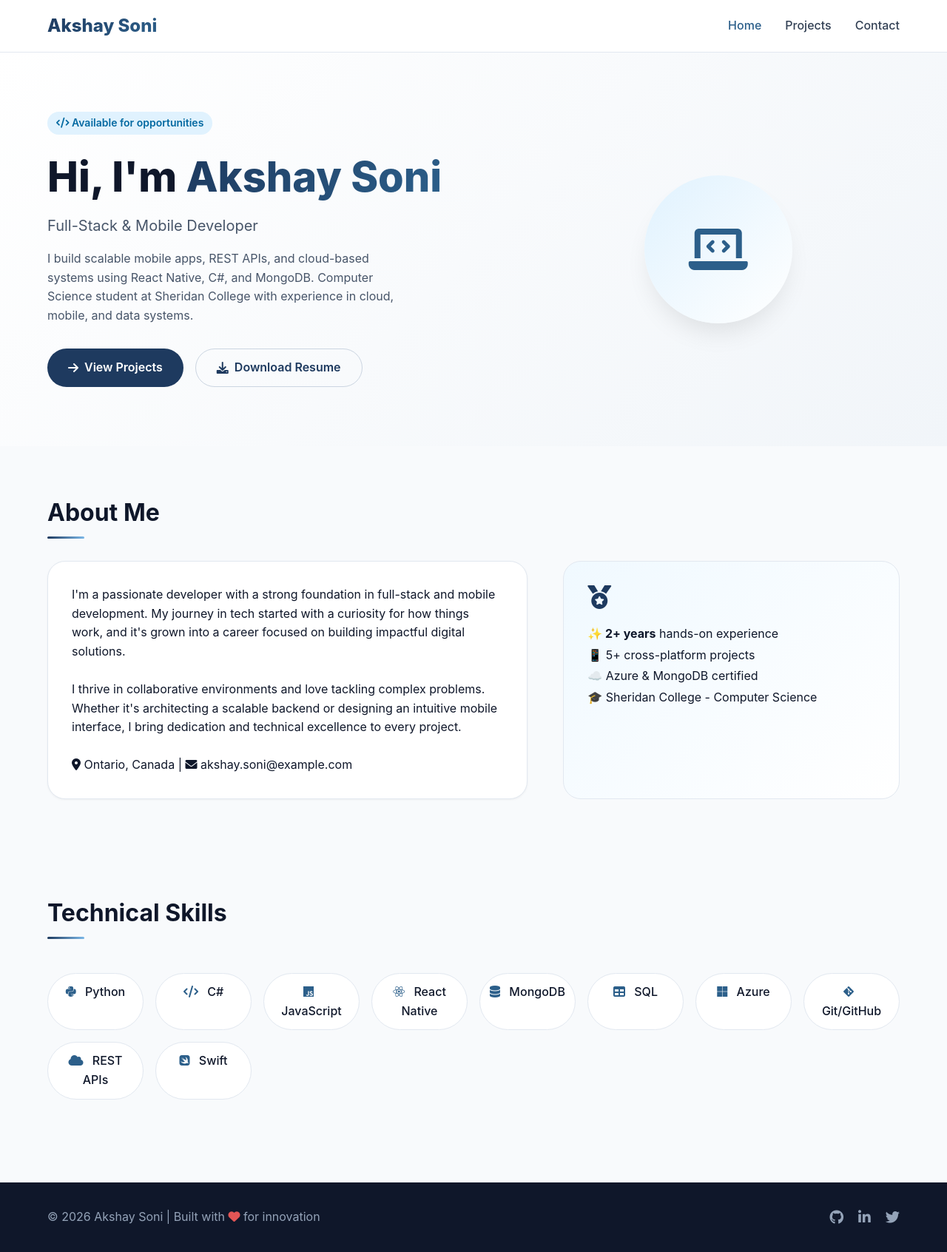
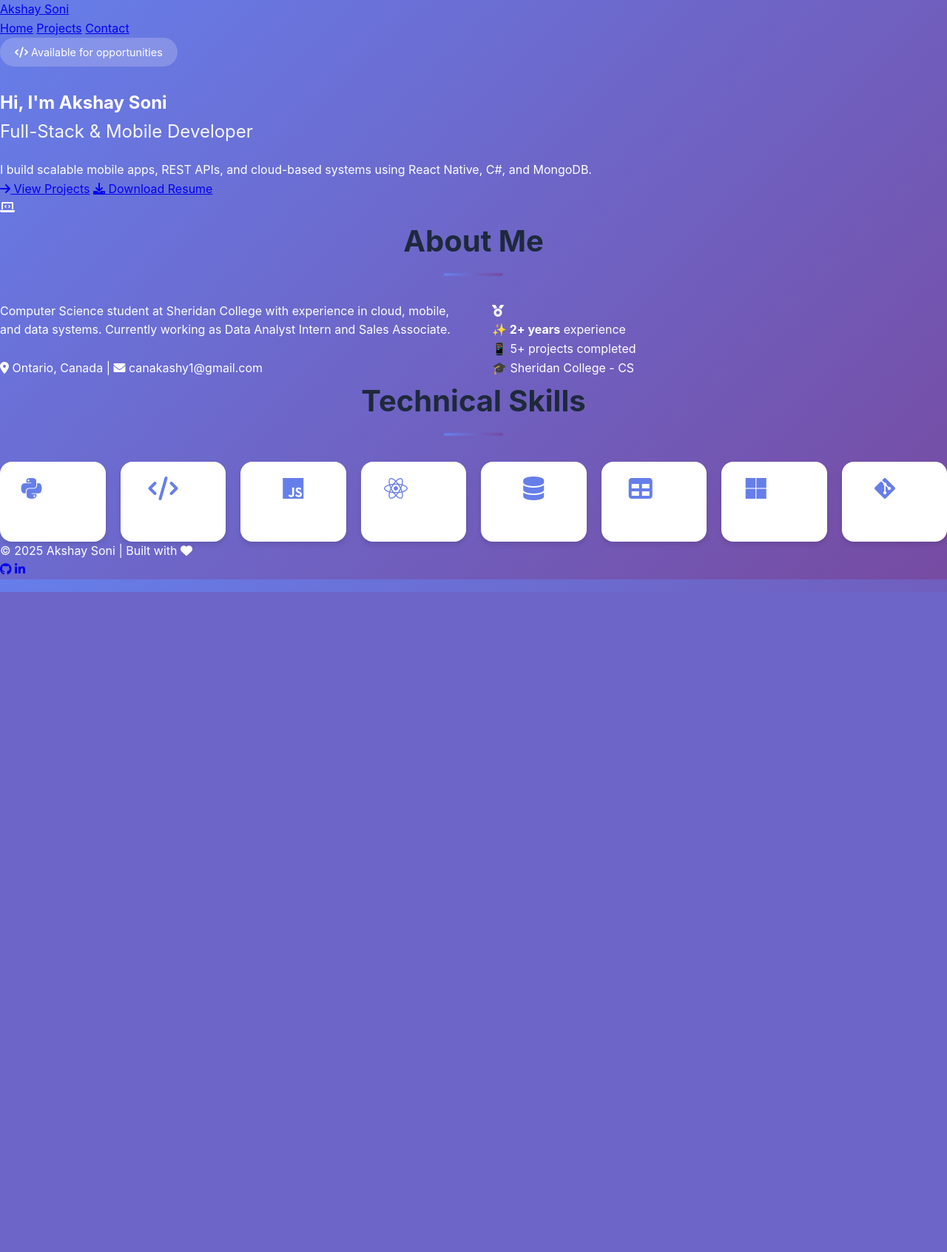
Before and after one commit to soniaksca/portfolio, a Flask app: page / in a window 1280 px wide. Shown: the whole page at 74% size. After the commit the page ends 800 px from the top, so only its background shows below. Run offline with Flask 3, Linux system fonts and the light colour scheme.

Commit message:
Css Updated

```diff
--- a/Static/css/style.css
+++ b/Static/css/style.css
@@ -6,571 +6,510 @@
 
 body {
     font-family: -apple-system, BlinkMacSystemFont, 'Segoe UI', Roboto, Helvetica, Arial, sans-serif;
-    background: #f8fafc;
-    color: #0f172a;
+    background: linear-gradient(135deg, #667eea 0%, #764ba2 100%);
+    color: #fff;
     line-height: 1.6;
+    overflow-x: hidden;
 }
 
-.container {
+/* Presentation Container */
+.presentation-container {
+    scroll-snap-type: y mandatory;
+    overflow-y: scroll;
+    height: 100vh;
+}
+
+.slide {
+    scroll-snap-align: start;
+    min-height: 100vh;
+    display: flex;
+    align-items: center;
+    justify-content: center;
+    padding: 80px 24px;
+    position: relative;
+    background: rgba(255, 255, 255, 0.95);
+    margin: 20px;
+    border-radius: 32px;
+    box-shadow: 0 25px 50px -12px rgba(0, 0, 0, 0.25);
+}
+
+.slide:nth-child(odd) {
+    background: linear-gradient(135deg, #ffffff 0%, #f8f9ff 100%);
+}
+
+.slide:nth-child(even) {
+    background: linear-gradient(135deg, #f8f9ff 0%, #ffffff 100%);
+}
+
+/* Content Styling */
+.content {
     max-width: 1200px;
     margin: 0 auto;
-    padding: 0 24px;
+    width: 100%;
+    animation: fadeInUp 0.8s ease-out;
 }
 
-/* Navigation */
-nav {
-    position: sticky;
-    top: 0;
-    background: rgba(255, 255, 255, 0.98);
-    backdrop-filter: blur(10px);
-    border-bottom: 1px solid #e2e8f0;
-    padding: 16px 0;
-    z-index: 100;
+@keyframes fadeInUp {
+    from {
+        opacity: 0;
+        transform: translateY(30px);
+    }
+    to {
+        opacity: 1;
+        transform: translateY(0);
+    }
 }
 
-.nav-container {
-    max-width: 1200px;
-    margin: 0 auto;
-    padding: 0 24px;
-    display: flex;
-    justify-content: space-between;
-    align-items: center;
-}
-
-.logo {
-    font-size: 1.5rem;
-    font-weight: 800;
-    background: linear-gradient(135deg, #1e3a5f, #2c5f8a);
-    background-clip: text;
-    -webkit-background-clip: text;
-    color: transparent;
-    text-decoration: none;
-}
-
-.logo:hover {
-    opacity: 0.8;
-}
-
-.nav-links {
-    display: flex;
-    gap: 2rem;
-}
-
-.nav-links a {
-    text-decoration: none;
-    font-weight: 500;
-    color: #334155;
-    transition: color 0.2s;
-}
-
-.nav-links a:hover,
-.nav-links a.active {
-    color: #2c5f8a;
-}
-
-/* Hero Section */
-.hero {
-    padding: 80px 0;
-    background: linear-gradient(135deg, #ffffff 0%, #f1f5f9 100%);
-}
-
-.hero-content {
-    max-width: 1200px;
-    margin: 0 auto;
-    padding: 0 24px;
-    display: flex;
-    align-items: center;
-    justify-content: space-between;
-    gap: 48px;
-    flex-wrap: wrap;
-}
-
-.hero-text {
-    flex: 1;
-    min-width: 280px;
+/* Hero Slide */
+.hero-slide {
+    text-align: center;
+    background: linear-gradient(135deg, #667eea 0%, #764ba2 100%) !important;
+    color: white;
 }
 
 .hero-badge {
     display: inline-block;
-    background: #e0f2fe;
-    color: #0369a1;
-    padding: 4px 12px;
-    border-radius: 20px;
-    font-size: 0.875rem;
-    font-weight: 600;
-    margin-bottom: 24px;
+    background: rgba(255, 255, 255, 0.2);
+    backdrop-filter: blur(10px);
+    padding: 8px 20px;
+    border-radius: 40px;
+    font-size: 0.9rem;
+    margin-bottom: 30px;
 }
 
-.hero h1 {
-    font-size: 3.5rem;
+.hero-slide h1 {
+    font-size: 4rem;
+    margin-bottom: 20px;
     font-weight: 800;
-    line-height: 1.2;
-    margin-bottom: 16px;
-    color: #0f172a;
 }
 
-.highlight {
-    background: linear-gradient(120deg, #1e3a5f, #2c5f8a);
+.gradient-text {
+    background: linear-gradient(135deg, #fff, #e0e7ff);
     background-clip: text;
     -webkit-background-clip: text;
     color: transparent;
 }
 
 .tagline {
-    font-size: 1.25rem;
-    color: #475569;
-    margin-bottom: 16px;
+    font-size: 1.5rem;
+    margin-bottom: 20px;
+    opacity: 0.95;
 }
 
-.bio {
-    color: #475569;
-    margin-bottom: 32px;
-    max-width: 500px;
+.hero-bio {
+    font-size: 1.1rem;
+    max-width: 600px;
+    margin: 0 auto 40px;
+    opacity: 0.9;
 }
 
-.btn-group {
-    display: flex;
-    gap: 16px;
-    flex-wrap: wrap;
+/* Navigation Dots */
+.nav-dots {
+    position: fixed;
+    right: 30px;
+    top: 50%;
+    transform: translateY(-50%);
+    z-index: 1000;
 }
 
-.cta-button {
-    background: #1e3a5f;
-    color: white;
-    padding: 12px 28px;
-    border-radius: 40px;
-    text-decoration: none;
-    font-weight: 600;
-    display: inline-flex;
-    align-items: center;
-    gap: 8px;
-    transition: all 0.2s;
+.dot {
+    width: 10px;
+    height: 10px;
+    background: rgba(255, 255, 255, 0.5);
+    border-radius: 50%;
+    margin: 15px 0;
+    cursor: pointer;
+    transition: all 0.3s;
 }
 
-.cta-button:hover {
-    background: #2c5f8a;
-    transform: translateY(-2px);
-    box-shadow: 0 10px 20px -5px rgba(0, 0, 0, 0.1);
+.dot.active {
+    background: white;
+    height: 30px;
+    border-radius: 5px;
 }
 
-.secondary-button {
-    background: transparent;
-    color: #1e3a5f;
-    padding: 12px 28px;
-    border-radius: 40px;
-    text-decoration: none;
-    font-weight: 600;
-    border: 1px solid #cbd5e1;
-    display: inline-flex;
-    align-items: center;
-    gap: 8px;
-    transition: all 0.2s;
+.dot:hover {
+    background: white;
+    transform: scale(1.2);
 }
 
-.secondary-button:hover {
-    border-color: #2c5f8a;
-    background: #f0f9ff;
-    transform: translateY(-2px);
+/* Slide Navigation */
+.slide-nav {
+    position: fixed;
+    bottom: 30px;
+    right: 30px;
+    display: flex;
+    gap: 15px;
+    z-index: 1000;
 }
 
-.hero-visual {
-    flex: 0.8;
-    display: flex;
-    justify-content: center;
+.nav-btn {
+    background: rgba(0, 0, 0, 0.5);
+    backdrop-filter: blur(10px);
+    border: none;
+    color: white;
+    width: 50px;
+    height: 50px;
+    border-radius: 50%;
+    cursor: pointer;
+    transition: all 0.3s;
+    font-size: 1.2rem;
 }
 
-.code-icon {
-    width: 200px;
-    height: 200px;
-    background: linear-gradient(135deg, #e0f2fe, #ffffff);
-    border-radius: 50%;
-    display: flex;
-    align-items: center;
-    justify-content: center;
-    box-shadow: 0 20px 35px -10px rgba(0, 0, 0, 0.1);
+.nav-btn:hover {
+    background: rgba(0, 0, 0, 0.7);
+    transform: scale(1.1);
 }
 
-.code-icon i {
-    font-size: 4rem;
-    color: #2c5f8a;
-}
-
-/* Sections */
-section {
-    padding: 64px 0;
-}
-
+/* Section Titles */
 .section-title {
-    font-size: 2rem;
-    font-weight: 700;
-    margin-bottom: 40px;
+    font-size: 2.5rem;
+    margin-bottom: 50px;
+    text-align: center;
     position: relative;
-    display: inline-block;
+    color: #1e293b;
 }
 
 .section-title:after {
     content: '';
     position: absolute;
-    bottom: -10px;
-    left: 0;
-    width: 50px;
-    height: 3px;
-    background: linear-gradient(90deg, #1e3a5f, #7cb8e8);
-    border-radius: 3px;
+    bottom: -15px;
+    left: 50%;
+    transform: translateX(-50%);
+    width: 80px;
+    height: 4px;
+    background: linear-gradient(90deg, #667eea, #764ba2);
+    border-radius: 2px;
 }
 
-/* About Section */
+/* About Grid */
 .about-grid {
-    display: flex;
-    gap: 48px;
-    flex-wrap: wrap;
+    display: grid;
+    grid-template-columns: 1fr 1fr;
+    gap: 50px;
+    margin-top: 30px;
 }
 
-.about-text {
-    flex: 1.5;
+.about-card {
     background: white;
-    padding: 32px;
+    padding: 40px;
     border-radius: 24px;
-    border: 1px solid #e2e8f0;
-    box-shadow: 0 1px 3px rgba(0, 0, 0, 0.05);
+    box-shadow: 0 10px 30px rgba(0, 0, 0, 0.1);
+    transition: transform 0.3s;
 }
 
-.about-highlight {
-    flex: 1;
-    background: linear-gradient(135deg, #f0f9ff, #ffffff);
-    padding: 32px;
-    border-radius: 24px;
-    border: 1px solid #e2e8f0;
+.about-card:hover {
+    transform: translateY(-10px);
 }
 
-.about-highlight i {
-    font-size: 2rem;
-    color: #1e3a5f;
+.about-card i {
+    font-size: 3rem;
+    color: #667eea;
+    margin-bottom: 20px;
 }
 
-.about-highlight p {
-    margin-top: 15px;
+.about-card p {
+    color: #475569;
     line-height: 1.8;
 }
 
-/* Skills Section */
+/* Stats Grid */
+.stats-grid {
+    display: grid;
+    grid-template-columns: repeat(auto-fit, minmax(200px, 1fr));
+    gap: 30px;
+    margin-top: 30px;
+}
+
+.stat-card {
+    text-align: center;
+    padding: 30px;
+    background: white;
+    border-radius: 24px;
+    box-shadow: 0 10px 30px rgba(0, 0, 0, 0.1);
+    transition: all 0.3s;
+}
+
+.stat-card:hover {
+    transform: translateY(-5px);
+    box-shadow: 0 20px 40px rgba(0, 0, 0, 0.15);
+}
+
+.stat-number {
+    font-size: 3rem;
+    font-weight: 800;
+    color: #667eea;
+    display: block;
+}
+
+.stat-label {
+    color: #475569;
+    margin-top: 10px;
+}
+
+/* Skills Grid */
 .skills-grid {
     display: grid;
-    grid-template-columns: repeat(auto-fill, minmax(120px, 1fr));
-    gap: 16px;
-    margin-top: 16px;
+    grid-template-columns: repeat(auto-fill, minmax(140px, 1fr));
+    gap: 20px;
+    margin-top: 30px;
 }
 
 .skill-card {
     background: white;
-    padding: 12px;
+    padding: 20px;
     text-align: center;
-    border-radius: 40px;
-    border: 1px solid #e2e8f0;
-    transition: all 0.2s;
+    border-radius: 16px;
+    transition: all 0.3s;
     cursor: pointer;
-    font-weight: 500;
+    box-shadow: 0 4px 6px rgba(0, 0, 0, 0.1);
 }
 
 .skill-card:hover {
-    transform: translateY(-3px);
-    border-color: #2c5f8a;
-    box-shadow: 0 5px 15px -5px rgba(0, 0, 0, 0.1);
-    background: #f8fafc;
+    transform: translateY(-5px);
+    box-shadow: 0 10px 20px rgba(0, 0, 0, 0.15);
+    background: linear-gradient(135deg, #667eea, #764ba2);
+    color: white;
 }
 
 .skill-card i {
-    margin-right: 8px;
-    color: #2c5f8a;
+    font-size: 2rem;
+    margin-bottom: 10px;
+    color: #667eea;
 }
 
-/* Projects Page */
-.projects-header {
-    background: linear-gradient(135deg, #f0f9ff, #ffffff);
-    padding: 60px 0 40px;
-    text-align: center;
-    border-bottom: 1px solid #e2e8f0;
+.skill-card:hover i {
+    color: white;
 }
 
-.projects-header h1 {
-    font-size: 2.5rem;
-    margin-bottom: 12px;
-    color: #0f172a;
+.skill-card span {
+    display: block;
+    font-weight: 600;
+    color: #1e293b;
 }
 
-.projects-header p {
-    color: #475569;
-    font-size: 1.1rem;
+.skill-card:hover span {
+    color: white;
 }
 
+/* Projects Grid */
 .projects-grid {
     display: grid;
-    grid-template-columns: repeat(auto-fit, minmax(320px, 1fr));
-    gap: 32px;
-    margin: 48px 0;
+    grid-template-columns: repeat(auto-fit, minmax(350px, 1fr));
+    gap: 30px;
+    margin-top: 30px;
 }
 
 .project-card {
     background: white;
     border-radius: 24px;
     overflow: hidden;
-    border: 1px solid #e2e8f0;
     transition: all 0.3s;
+    box-shadow: 0 10px 30px rgba(0, 0, 0, 0.1);
 }
 
 .project-card:hover {
-    transform: translateY(-5px);
-    box-shadow: 0 20px 30px -15px rgba(0, 0, 0, 0.1);
+    transform: translateY(-10px);
+    box-shadow: 0 20px 40px rgba(0, 0, 0, 0.2);
 }
 
-.project-img {
-    height: 180px;
-    background: linear-gradient(135deg, #1e3a5f, #2c5f8a);
+.project-image {
+    height: 200px;
+    background: linear-gradient(135deg, #667eea, #764ba2);
     display: flex;
     align-items: center;
     justify-content: center;
+    font-size: 4rem;
     color: white;
-    font-size: 3rem;
 }
 
 .project-card h3 {
-    margin: 20px 20px 8px;
-    font-size: 1.35rem;
-    color: #0f172a;
+    padding: 20px 20px 10px;
+    color: #1e293b;
 }
 
 .project-card p {
-    margin: 0 20px 16px;
+    padding: 0 20px 15px;
     color: #475569;
-    line-height: 1.6;
 }
 
 .project-tech {
-    margin: 0 20px 12px;
+    padding: 0 20px 15px;
     display: flex;
     flex-wrap: wrap;
     gap: 8px;
 }
 
 .tech-tag {
-    background: #e0f2fe;
+    background: #e0e7ff;
     padding: 4px 12px;
     border-radius: 20px;
     font-size: 0.75rem;
+    color: #667eea;
     font-weight: 600;
-    color: #0369a1;
 }
 
 .project-link {
+    display: inline-block;
     margin: 0 20px 20px;
-    display: inline-block;
+    padding: 10px 20px;
+    background: linear-gradient(135deg, #667eea, #764ba2);
+    color: white;
     text-decoration: none;
-    color: #1e3a5f;
+    border-radius: 40px;
     font-weight: 600;
-    transition: gap 0.2s;
+    transition: all 0.3s;
 }
 
 .project-link:hover {
-    text-decoration: underline;
-    gap: 8px;
+    transform: translateX(5px);
 }
 
-/* Contact Page */
-.contact-page {
-    max-width: 700px;
-    margin: 60px auto;
+/* Contact Form */
+.contact-form-container {
+    max-width: 600px;
+    margin: 0 auto;
     background: white;
-    border-radius: 32px;
-    padding: 48px;
-    border: 1px solid #e2e8f0;
-    box-shadow: 0 20px 35px -12px rgba(0, 0, 0, 0.05);
-}
-
-.contact-header {
-    text-align: center;
-    margin-bottom: 32px;
-}
-
-.contact-header h1 {
-    font-size: 2rem;
-    margin-bottom: 8px;
-    color: #0f172a;
-}
-
-.contact-header p {
-    color: #475569;
+    padding: 40px;
+    border-radius: 24px;
+    box-shadow: 0 10px 30px rgba(0, 0, 0, 0.1);
 }
 
 .contact-form input,
 .contact-form textarea {
     width: 100%;
-    padding: 14px 18px;
-    margin-bottom: 16px;
+    padding: 15px;
+    margin-bottom: 20px;
     border: 1px solid #e2e8f0;
-    border-radius: 16px;
+    border-radius: 12px;
     font-family: inherit;
     font-size: 1rem;
-    transition: all 0.2s;
+    transition: all 0.3s;
 }
 
 .contact-form input:focus,
 .contact-form textarea:focus {
     outline: none;
-    border-color: #2c5f8a;
-    box-shadow: 0 0 0 3px rgba(44, 95, 138, 0.1);
+    border-color: #667eea;
+    box-shadow: 0 0 0 3px rgba(102, 126, 234, 0.1);
 }
 
 .contact-form button {
     width: 100%;
-    background: #1e3a5f;
+    padding: 15px;
+    background: linear-gradient(135deg, #667eea, #764ba2);
     color: white;
     border: none;
-    padding: 14px;
     border-radius: 40px;
+    font-size: 1rem;
     font-weight: 600;
     cursor: pointer;
-    display: flex;
-    align-items: center;
-    justify-content: center;
-    gap: 8px;
-    transition: all 0.2s;
+    transition: all 0.3s;
 }
 
 .contact-form button:hover {
-    background: #2c5f8a;
-    transform: translateY(-1px);
+    transform: translateY(-2px);
+    box-shadow: 0 10px 20px rgba(102, 126, 234, 0.3);
 }
 
 .contact-info {
-    margin-top: 32px;
-    padding-top: 32px;
-    border-top: 1px solid #e2e8f0;
+    margin-top: 30px;
     display: flex;
     justify-content: center;
-    gap: 24px;
+    gap: 30px;
     flex-wrap: wrap;
 }
 
 .contact-info-item {
     display: flex;
     align-items: center;
-    gap: 8px;
+    gap: 10px;
     color: #475569;
-    font-size: 0.875rem;
+    background: white;
+    padding: 10px 20px;
+    border-radius: 40px;
+    box-shadow: 0 4px 6px rgba(0, 0, 0, 0.1);
 }
 
-.contact-info-item i {
-    color: #1e3a5f;
-    font-size: 1rem;
+/* CTA Buttons */
+.cta-buttons {
+    display: flex;
+    gap: 20px;
+    justify-content: center;
+    flex-wrap: wrap;
 }
 
-/* Footer */
-footer {
-    background: #0f172a;
-    color: #94a3b8;
-    padding: 32px 0;
-    margin-top: 48px;
+.btn-primary, .btn-secondary {
+    padding: 14px 35px;
+    border-radius: 40px;
+    text-decoration: none;
+    font-weight: 600;
+    transition: all 0.3s;
+    display: inline-flex;
+    align-items: center;
+    gap: 10px;
 }
 
-.footer-content {
-    max-width: 1200px;
-    margin: 0 auto;
-    padding: 0 24px;
-    display: flex;
-    justify-content: space-between;
-    align-items: center;
-    flex-wrap: wrap;
-    gap: 16px;
+.btn-primary {
+    background: white;
+    color: #667eea;
 }
 
-.social-links {
-    display: flex;
-    gap: 20px;
+.btn-primary:hover {
+    transform: translateY(-2px);
+    box-shadow: 0 10px 20px rgba(0, 0, 0, 0.2);
 }
 
-.social-links a {
-    color: #94a3b8;
-    font-size: 1.2rem;
-    transition: color 0.2s;
+.btn-secondary {
+    background: rgba(255, 255, 255, 0.2);
+    backdrop-filter: blur(10px);
+    color: white;
+    border: 1px solid white;
 }
 
-.social-links a:hover {
-    color: white;
+.btn-secondary:hover {
+    background: white;
+    color: #667eea;
 }
 
-/* Flash Messages */
-.flash-message {
-    position: fixed;
-    top: 100px;
-    right: 20px;
-    background: #10b981;
-    color: white;
-    padding: 12px 20px;
-    border-radius: 12px;
-    z-index: 1000;
-    animation: slideIn 0.3s ease;
-}
-
-@keyframes slideIn {
-    from {
-        transform: translateX(100%);
-        opacity: 0;
-    }
-    to {
-        transform: translateX(0);
-        opacity: 1;
-    }
-}
-
-/* Responsive Design */
+/* Responsive */
 @media (max-width: 768px) {
-    .nav-container {
-        flex-direction: column;
-        gap: 12px;
-    }
-
-    .hero h1 {
+    .hero-slide h1 {
         font-size: 2.5rem;
     }
 
-    .hero-content {
-        text-align: center;
-        flex-direction: column;
-    }
-
-    .btn-group {
-        justify-content: center;
-    }
-
-    .bio {
-        margin: 0 auto 32px;
-    }
-
-    .section-title:after {
-        left: 50%;
-        transform: translateX(-50%);
-    }
-
-    .section-title {
-        text-align: center;
-        display: block;
+    .tagline {
+        font-size: 1.2rem;
     }
 
     .about-grid {
-        flex-direction: column;
-    }
-
-    .contact-page {
-        padding: 32px 24px;
-        margin: 40px 20px;
-    }
-
-    .footer-content {
-        flex-direction: column;
-        text-align: center;
+        grid-template-columns: 1fr;
     }
 
     .projects-grid {
         grid-template-columns: 1fr;
     }
+
+    .slide {
+        margin: 10px;
+        padding: 60px 20px;
+    }
+
+    .nav-dots {
+        display: none;
+    }
 }
+
+/* Scrollbar Styling */
+::-webkit-scrollbar {
+    width: 8px;
+}
+
+::-webkit-scrollbar-track {
+    background: #f1f1f1;
+}
+
+::-webkit-scrollbar-thumb {
+    background: linear-gradient(135deg, #667eea, #764ba2);
+    border-radius: 4px;
+}
--- a/Templates/index.html
+++ b/Templates/index.html
@@ -3,12 +3,11 @@
 <head>
     <meta charset="UTF-8">
     <meta name="viewport" content="width=device-width, initial-scale=1.0">
-    <title>Akshay Soni | Full-Stack & Mobile Developer</title>
+    <title>Akshay Soni | Full-Stack Developer</title>
     <link rel="stylesheet" href="{{ url_for('static', filename='css/style.css') }}">
     <link rel="stylesheet" href="https://cdnjs.cloudflare.com/ajax/libs/font-awesome/6.0.0-beta3/css/all.min.css">
 </head>
 <body>
-
 <nav>
     <div class="nav-container">
         <a href="{{ url_for('home') }}" class="logo">Akshay Soni</a>
@@ -19,7 +18,6 @@
         </div>
     </div>
 </nav>
-
 <main>
     <section class="hero">
         <div class="hero-content">
@@ -27,10 +25,7 @@
                 <span class="hero-badge"><i class="fas fa-code"></i> Available for opportunities</span>
                 <h1>Hi, I'm <span class="highlight">Akshay Soni</span></h1>
                 <p class="tagline">Full-Stack & Mobile Developer</p>
-                <p class="bio">
-                    I build scalable mobile apps, REST APIs, and cloud-based systems using React Native, C#, and MongoDB.
-                    Computer Science student at Sheridan College with experience in cloud, mobile, and data systems.
-                </p>
+                <p class="bio">I build scalable mobile apps, REST APIs, and cloud-based systems using React Native, C#, and MongoDB.</p>
                 <div class="btn-group">
                     <a href="{{ url_for('projects') }}" class="cta-button"><i class="fas fa-arrow-right"></i> View Projects</a>
                     <a href="{{ url_for('static', filename='Akshay_Soni_Resume.pdf') }}" class="secondary-button" download><i class="fas fa-download"></i> Download Resume</a>
@@ -43,28 +38,21 @@
             </div>
         </div>
     </section>
-
     <div class="container">
         <section class="about">
             <h2 class="section-title">About Me</h2>
             <div class="about-grid">
                 <div class="about-text">
-                    <p>I'm a passionate developer with a strong foundation in full-stack and mobile development. My journey in tech started with a curiosity for how things work, and it's grown into a career focused on building impactful digital solutions.</p>
+                    <p>Computer Science student at Sheridan College with experience in cloud, mobile, and data systems. Currently working as Data Analyst Intern and Sales Associate.</p>
                     <br>
-                    <p>I thrive in collaborative environments and love tackling complex problems. Whether it's architecting a scalable backend or designing an intuitive mobile interface, I bring dedication and technical excellence to every project.</p>
-                    <br>
-                    <p><i class="fas fa-map-marker-alt"></i> Ontario, Canada | <i class="fas fa-envelope"></i> akshay.soni@example.com</p>
+                    <p><i class="fas fa-map-marker-alt"></i> Ontario, Canada | <i class="fas fa-envelope"></i> canakashy1@gmail.com</p>
                 </div>
                 <div class="about-highlight">
                     <i class="fas fa-medal"></i>
-                    <p><strong>✨ 2+ years</strong> hands-on experience<br>
-                    📱 5+ cross-platform projects<br>
-                    ☁️ Azure & MongoDB certified<br>
-                    🎓 Sheridan College - Computer Science</p>
+                    <p><strong>✨ 2+ years</strong> experience<br>📱 5+ projects completed<br>🎓 Sheridan College - CS</p>
                 </div>
             </div>
         </section>
-
         <section class="skills">
             <h2 class="section-title">Technical Skills</h2>
             <div class="skills-grid">
@@ -75,25 +63,20 @@
                 <div class="skill-card"><i class="fas fa-database"></i> MongoDB</div>
                 <div class="skill-card"><i class="fas fa-table"></i> SQL</div>
                 <div class="skill-card"><i class="fab fa-microsoft"></i> Azure</div>
-                <div class="skill-card"><i class="fab fa-git-alt"></i> Git/GitHub</div>
-                <div class="skill-card"><i class="fas fa-cloud"></i> REST APIs</div>
-                <div class="skill-card"><i class="fab fa-swift"></i> Swift</div>
+                <div class="skill-card"><i class="fab fa-git-alt"></i> Git</div>
             </div>
         </section>
     </div>
 </main>
-
 <footer>
     <div class="footer-content">
-        <p>© 2026 Akshay Soni | Built with <i class="fas fa-heart" style="color: #e25555;"></i> for innovation</p>
+        <p>© 2025 Akshay Soni | Built with <i class="fas fa-heart"></i></p>
         <div class="social-links">
-            <a href="#"><i class="fab fa-github"></i></a>
+            <a href="https://github.com/soniaksca"><i class="fab fa-github"></i></a>
             <a href="#"><i class="fab fa-linkedin-in"></i></a>
-            <a href="#"><i class="fab fa-twitter"></i></a>
         </div>
     </div>
 </footer>
-
 <script src="{{ url_for('static', filename='js/main.js') }}"></script>
 </body>
 </html>
```
